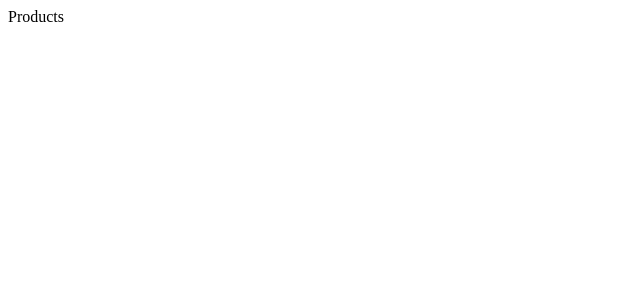
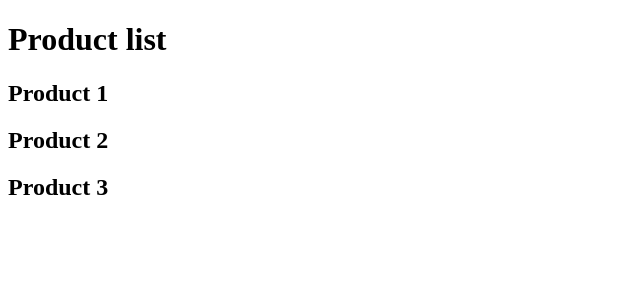
Before and after one commit to crypt096/nextjs-14, a Next.js app in the folder hello-world/: page /products in a window 1280 px wide. Shown: the top 300 px of the page, without its empty margins (0-640 px from the left). Built offline with nearby package versions, Linux system fonts and the light colour scheme.

Commit message:
Update page.tsx

```diff
--- a/hello-world/src/app/products/page.tsx
+++ b/hello-world/src/app/products/page.tsx
@@ -2,6 +2,12 @@ import React from 'react'
 
 export default function Products() {
   return (
-    <div>Products</div>
+    <>
+      <h1>Product list</h1>
+
+      <h2>Product 1</h2>
+      <h2>Product 2</h2>
+      <h2>Product 3</h2>
+    </>
   )
 }
```
